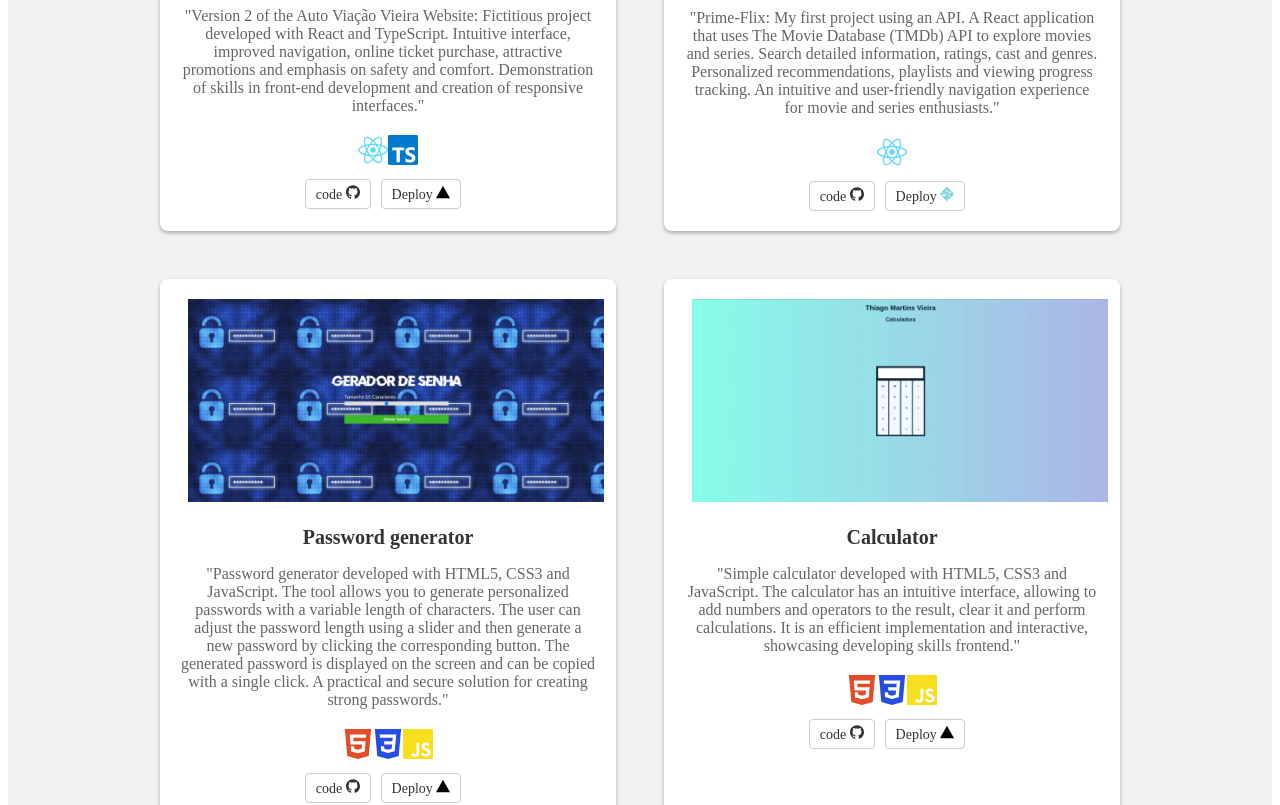
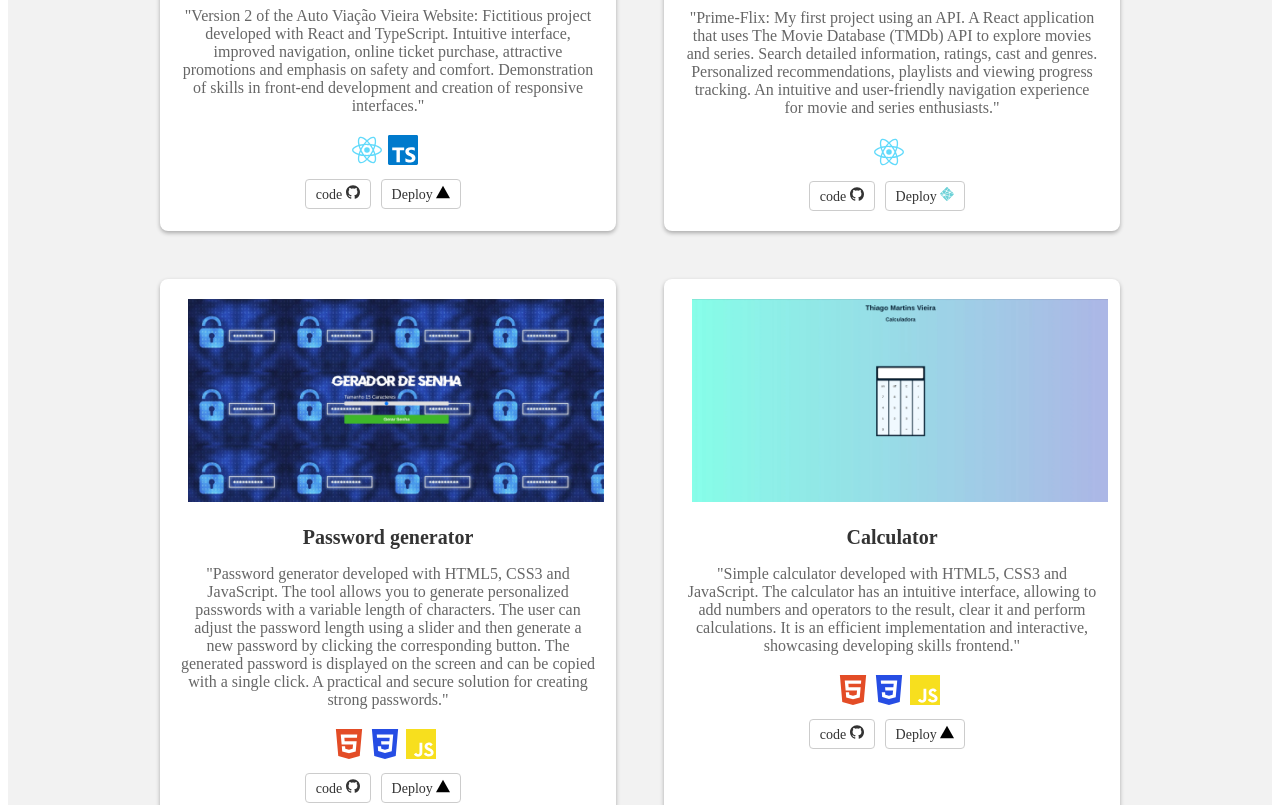
Before and after one commit to Thiagomartinsvieira/portfolio, a React (Vite) app: page / in a window 1280 px wide. Shown: the part 2820-3625 px from the top of the page. Built offline with nearby package versions, Linux system fonts and the light colour scheme.

Commit message:
added margin between .project-stack svg

```diff
--- a/src/components/Projects/projects.css
+++ b/src/components/Projects/projects.css
@@ -67,6 +67,10 @@
     margin-bottom: 10px;
   }
 
+  .project-stack svg {
+    margin-right: 6px;
+  }
+
   .project-links a {
     display: inline-block;
     margin-right: 10px;
```
